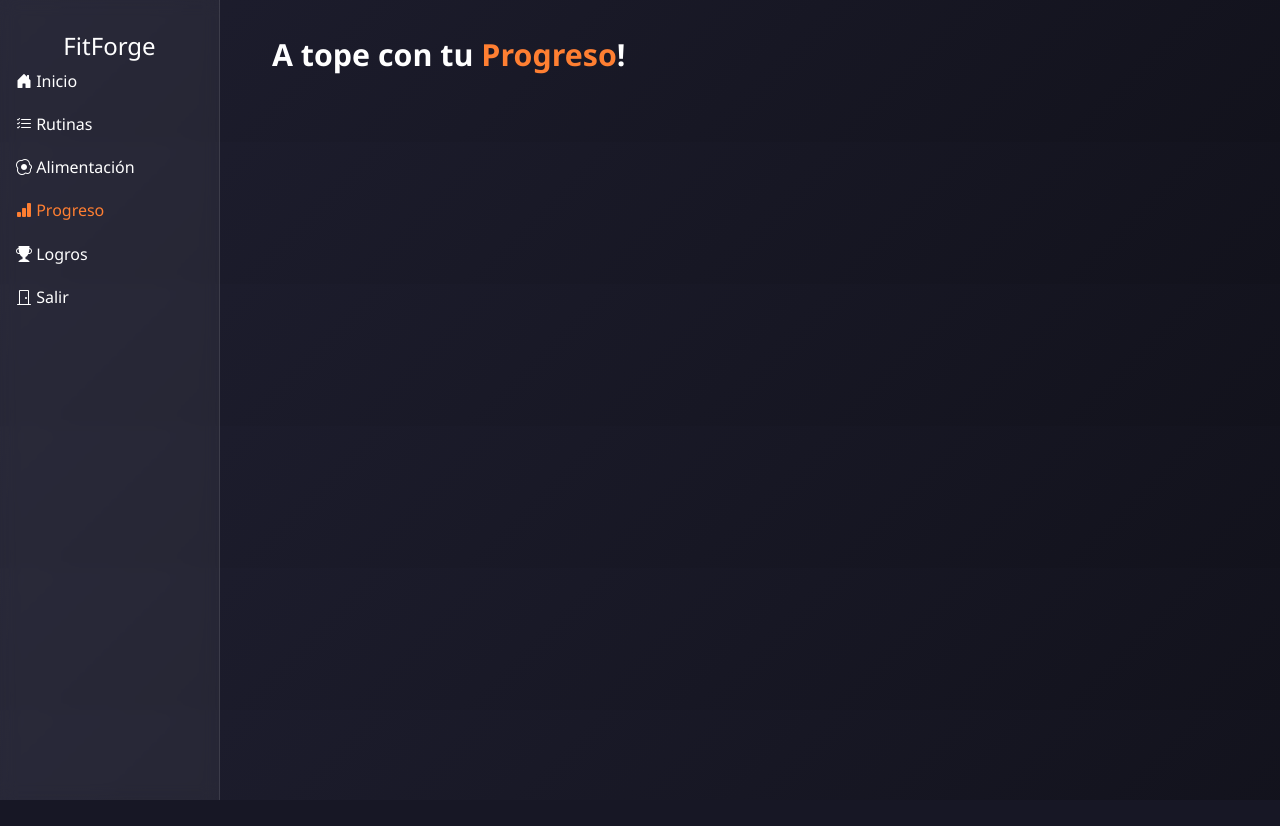
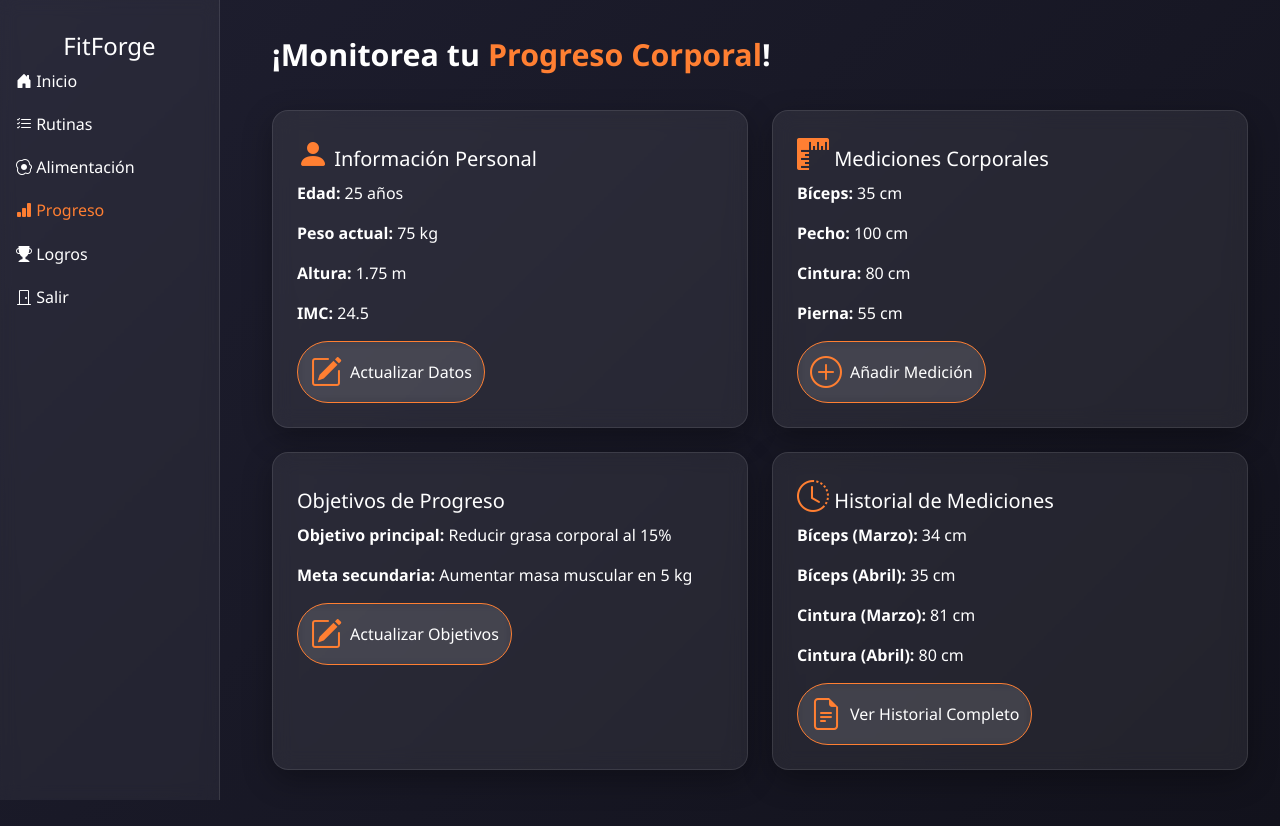
Before and after one commit to Cyod75/Fitforge, a PHP site: page /APP/progreso.php in a window 1280 px wide. Before the commit the page ends 800 px from the top, so only its background shows below. Run offline with PHP 8.4, Linux system fonts and the light colour scheme; a user stored in the database is signed in.

Commit message:
HTML listo Progreso

```diff
--- a/APP/progreso.php
+++ b/APP/progreso.php
@@ -13,10 +13,11 @@ if (!isset($_SESSION['usuario'])) {
 <head>
   <meta charset="UTF-8">
   <meta name="viewport" content="width=device-width, initial-scale=1">
-  <title>Inicio - FitForge</title>
+  <title>Progreso - FitForge</title>
   <link href="https://cdn.jsdelivr.net/npm/bootstrap-icons@1.10.5/font/bootstrap-icons.css" rel="stylesheet">
   <link rel="stylesheet" href="../CSS/app.css">
   <link rel="stylesheet" href="../CSS/bootstrap.css">
+  <script src="../JS/progreso.js"></script>
 </head>
 
 <body>
@@ -28,67 +29,73 @@ if (!isset($_SESSION['usuario'])) {
     <a href="alimentacion.php"><i class="bi bi-egg-fried"></i> Alimentación</a>
     <a href="progreso.php" class="active"><i class="bi bi-bar-chart-fill"></i> Progreso</a>
     <a href="logros.php"><i class="bi bi-trophy-fill"></i> Logros</a>
-    <a href='../AUTH/logout.php'><i class="bi bi-door-closed"></i> Salir</a>
+    <a href="../AUTH/logout.php"><i class="bi bi-door-closed"></i> Salir</a>
   </div>
-
 
   <div class="main-content">
     <div class="welcomeRutina">
-      <span>A tope con tu <span class="highlight">Progreso</span>!</span>
+      <span>¡Monitorea tu <span class="highlight">Progreso Corporal</span>!</span>
     </div>
 
-
-    <!-- <div class="row">
-      <div>
+    <div class="row">
+      <!-- Información Personal -->
+      <div class="col-md-6 mb-4">
         <div class="glass-card">
-          <h5><i class="bi bi-calendar2-check"></i> Lunes</h5>
-          <p>...</p>
+          <h5><i class="bi bi-person-fill"></i> Información Personal</h5>
+          <p><strong>Edad:</strong> 25 años</p>
+          <p><strong>Peso actual:</strong> 75 kg</p>
+          <p><strong>Altura:</strong> 1.75 m</p>
+          <p><strong>IMC:</strong> 24.5</p>
+          <button class="btn btn-glass rounded-pill d-flex align-items-center mt-3">
+            <i class="bi bi-pencil-square me-2"></i> Actualizar Datos
+          </button>
         </div>
       </div>
 
-      <div>
+      <!-- Mediciones Corporales -->
+      <div class="col-md-6 mb-4">
         <div class="glass-card">
-          <h5><i class="bi bi-calendar2-check"></i> Martes</h5>
-          <p>...</p>
+          <h5><i class="bi bi-rulers"></i> Mediciones Corporales</h5>
+          <p><strong>Bíceps:</strong> 35 cm</p>
+          <p><strong>Pecho:</strong> 100 cm</p>
+          <p><strong>Cintura:</strong> 80 cm</p>
+          <p><strong>Pierna:</strong> 55 cm</p>
+          <button class="btn btn-glass rounded-pill d-flex align-items-center mt-3">
+            <i class="bi bi-plus-circle me-2"></i> Añadir Medición
+          </button>
         </div>
       </div>
 
-      <div>
+      <!-- Objetivos de Progreso -->
+      <div class="col-md-6 mb-4">
         <div class="glass-card">
-          <h5><i class="bi bi-calendar2-check"></i> Miércoles</h5>
-          <p>...</p>
+          <h5><i class="bi bi-target"></i> Objetivos de Progreso</h5>
+          <p><strong>Objetivo principal:</strong> Reducir grasa corporal al 15%</p>
+          <p><strong>Meta secundaria:</strong> Aumentar masa muscular en 5 kg</p>
+          <button class="btn btn-glass rounded-pill d-flex align-items-center mt-3">
+            <i class="bi bi-pencil-square me-2"></i> Actualizar Objetivos
+          </button>
         </div>
       </div>
 
-      <div>
+      <!-- Historial de Mediciones -->
+      <div class="col-md-6 mb-4">
         <div class="glass-card">
-          <h5><i class="bi bi-calendar2-check"></i> Jueves</h5>
-          <p>...</p>
+          <h5><i class="bi bi-clock-history"></i> Historial de Mediciones</h5>
+          <p><strong>Bíceps (Marzo):</strong> 34 cm</p>
+          <p><strong>Bíceps (Abril):</strong> 35 cm</p>
+          <p><strong>Cintura (Marzo):</strong> 81 cm</p>
+          <p><strong>Cintura (Abril):</strong> 80 cm</p>
+          <button class="btn btn-glass rounded-pill d-flex align-items-center mt-3">
+            <i class="bi bi-file-earmark-text me-2"></i> Ver Historial Completo
+          </button>
         </div>
       </div>
 
-      <div>
-        <div class="glass-card">
-          <h5><i class="bi bi-calendar2-check"></i> Viernes</h5>
-          <p>...</p>
-        </div>
-      </div>
 
-      <div>
-        <div class="glass-card">
-          <h5><i class="bi bi-calendar2-check"></i> Sábado</h5>
-          <p>...</p>
-        </div>
-      </div>
+    </div>
 
-      <div>
-        <div class="glass-card">
-          <h5><i class="bi bi-calendar2-check"></i> Domingo</h5>
-          <p>...</p>
-        </div>
-      </div>
-    </div>
-  </div> -->
+  </div>
 
   <script src="https://cdn.jsdelivr.net/npm/bootstrap@5.3.3/dist/js/bootstrap.bundle.min.js"></script>
 </body>
--- a/APP/rutinas.php
+++ b/APP/rutinas.php
@@ -122,8 +122,8 @@ foreach ($dias as $d) {
 
     <div class="glass-card mt-5">
       <h4><i class="bi bi-graph-up"></i> Resumen de la Semana</h4>
-      <p>Días con ejercicios: <strong><?= $dias_con_ejercicios ?></strong></p>
-      <p>Ejercicios distintos: <strong><?= count($ejercicios_unicos) ?></strong></p>
+      <p>Días con Ejercicios: <strong><?= $dias_con_ejercicios ?></strong></p>
+      <p>Ejercicios en Rutina: <strong><?= count($ejercicios_unicos) ?></strong></p>
     </div>
   </div>
 
--- a/AUTH/checkRegistro.php
+++ b/AUTH/checkRegistro.php
@@ -6,8 +6,8 @@ if ($mysql->connect_error) {
     die("Conexión fallida: " . $mysql->connect_error);
 }
 
-$usuario    = trim($_POST['usuario'] ?? '');
-$correo     = trim($_POST['correo'] ?? '');
+$usuario = trim($_POST['usuario'] ?? '');
+$correo = trim($_POST['correo'] ?? '');
 $contraseña = $_POST['contraseña'] ?? '';
 $contraseña2 = $_POST['contraseña2'] ?? '';
 
--- a/AUTH/login.php
+++ b/AUTH/login.php
@@ -6,7 +6,6 @@ if (isset($_SESSION['usuario'])) {
   exit;
 }
 
-//Comprobar Conexion MYSQL
 if ($mysql->connect_error) {
   die("Conexión fallida: " . $mysql->connect_error);
 }
@@ -40,7 +39,7 @@ if (isset($_GET['error']) && $_GET['error'] == 1) {
 
     <form action="checkLogin.php" method="POST">
       <div class="form-floating mb-3">
-        <input type="text" class="form-control" id="usuario" name="usuario" placeholder="Usuario" required value="<?= htmlspecialchars($_POST['usuario'] ?? '') ?>">
+        <input type="text" class="form-control" id="usuario" name="usuario" placeholder="Usuario" required value="<?php echo $_POST['usuario'] ?? '' ?>">
         <label for="usuario">Usuario</label>
       </div>
       <div class="form-floating mb-4">
--- a/AUTH/registro.php
+++ b/AUTH/registro.php
@@ -43,7 +43,7 @@ unset($_SESSION['error']);  // Borrar el error después de mostrarlo
       </div>
 
       <div class="form-floating mb-3">
-        <input type="text" class="form-control" id="correo" name="correo" placeholder="Correo" required value="<?= htmlspecialchars($correo ?? '') ?>">
+        <input type="text" class="form-control" id="correo" name="correo" placeholder="Correo" required value="<?php echo $usuario ?? '' ?>"">
         <label for="correo">Correo</label>
       </div>
 
--- a/CSS/app.css
+++ b/CSS/app.css
@@ -13,7 +13,7 @@ body {
   position: fixed !important;
   left: 0 !important;
   top: 0 !important;
-  border-right: 1px solid rgba(255,255,255,0.1) !important;
+  border-right: 1px solid rgba(255, 255, 255, 0.1) !important;
 }
 
 .sidebar a {
@@ -38,19 +38,19 @@ body {
 }
 
 .glass-card {
-  background: rgba(255,255,255,0.07) !important;
+  background: rgba(255, 255, 255, 0.07) !important;
   backdrop-filter: blur(10px) !important;
   border-radius: 1rem !important;
   padding: 1.5rem !important;
-  border: 1px solid rgba(255,255,255,0.1) !important;
-  box-shadow: 0 10px 30px rgba(0,0,0,0.3) !important;
+  border: 1px solid rgba(255, 255, 255, 0.1) !important;
+  box-shadow: 0 10px 30px rgba(0, 0, 0, 0.3) !important;
   transition: transform 0.2s ease !important;
   height: 100% !important;
   position: relative !important;
 }
 
-.azulado{
-  background: rgba(255,255,255,0.07) !important;
+.azulado {
+  background: rgba(255, 255, 255, 0.07) !important;
 }
 
 
@@ -79,7 +79,7 @@ body {
   margin-bottom: 2rem !important;
 }
 
-.row > div {
+.row>div {
   margin-bottom: 1.5rem !important;
 }
 
@@ -98,15 +98,15 @@ body {
   cursor: pointer !important;
 }
 
-.btn-close{
-background-color: white !important;
-border-radius: 25px !important;
+.btn-close {
+  background-color: white !important;
+  border-radius: 25px !important;
 }
 
 /* Borde */
 .form-select:focus {
   border-color: #ff7f32 !important;
-  box-shadow: 0 0 0 .25rem rgba(255,127,50,.25) !important;
+  box-shadow: 0 0 0 .25rem rgba(255, 127, 50, .25) !important;
 }
 
 /* Botón guardar naranja */
@@ -115,8 +115,43 @@ border-radius: 25px !important;
   border-color: #ff7f32 !important;
   color: #fff !important;
 }
-.btn-guardar:hover,.btn-guardar:focus {
+
+.btn-guardar:hover,
+.btn-guardar:focus {
   background-color: #e66b2a !important;
   border-color: #e66b2a !important;
   color: #fff !important;
 }
+
+.btn-glass {
+  background: rgba(255, 255, 255, 0.07) !important;
+  border: 1px solid #ff7f32 !important;
+  color: white !important;
+  backdrop-filter: blur(4px) !important;
+  transition: background-color 0.3s ease, border-color 0.3s ease !important;
+  font-weight: 500 !important;
+}
+
+.btn-glass:hover {
+  background-color: rgba(255, 127, 50, 0.15) !important;
+  border-color: #ff7f32 !important;
+  color: #ff7f32 !important;
+}
+
+.highlight {
+  color: #ff7f32 !important;
+}
+
+.glass-card {
+  background: rgba(255, 255, 255, 0.07) !important;
+  backdrop-filter: blur(10px) !important;
+  border-radius: 1rem !important;
+  padding: 1.5rem !important;
+  border: 1px solid rgba(255, 255, 255, 0.1) !important;
+  box-shadow: 0 10px 30px rgba(0, 0, 0, 0.3) !important;
+  transition: transform 0.3s ease !important;
+}
+
+.glass-card:hover {
+  transform: scale(1.02) !important;
+}
```
Also changed, not shown: SQL/gymapp_sql.sql (+15 -0 lines), Funciones/progreso_sql.php (added), JS/progreso.js (added).
